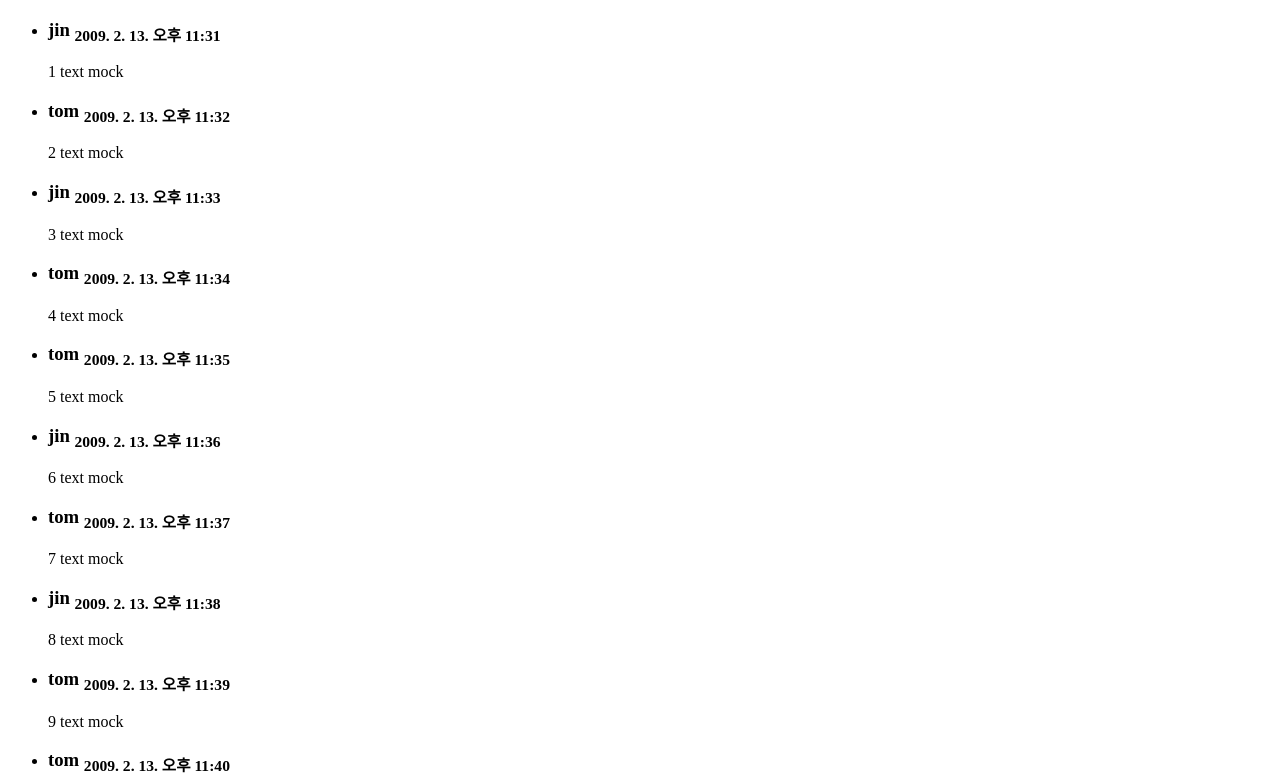
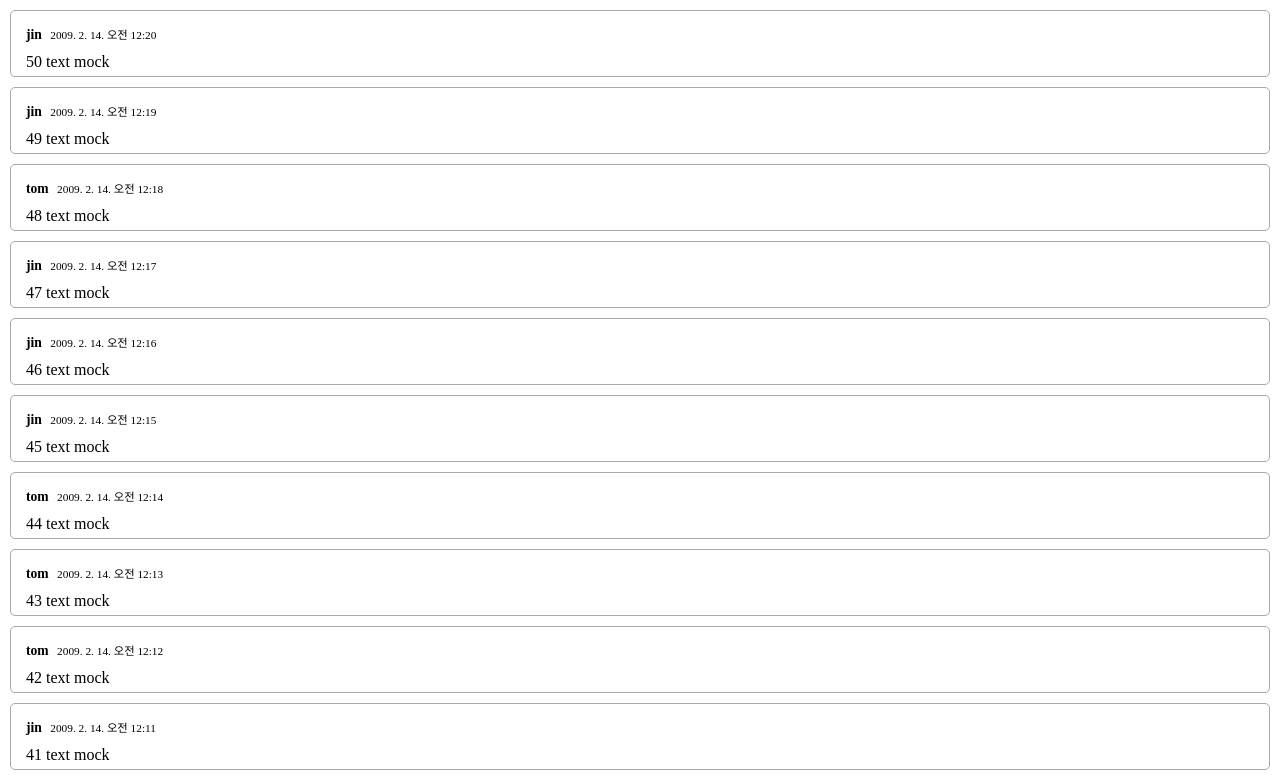
Before and after one commit to rlaqudwls25/CRUD, a Next.js app in the folder client/: page / in a window 1280 px wide. Shown: the top 778 px of the page. Built offline with nearby package versions, Linux system fonts and the light colour scheme.

Commit message:
global css 추가

```diff
--- a/client/components/MsgList.jsx
+++ b/client/components/MsgList.jsx
@@ -10,7 +10,8 @@
     userId: getRandomUserId(),
     timestamp: 1234567890123 + i * 1000 * 60,
     text: `${i + 1} text mock`,
-  }));
+  }))
+  .reverse();
 
 const MsgList = () => {
   return (
--- /dev/null
+++ b/client/pages/_app.jsx
@@ -0,0 +1,10 @@
+import './index.scss';
+
+const App = ({ Component, pageProps }) => <Component {...pageProps} />;
+
+App.getInitialProps = async ({ ctx, Component }) => {
+  const pageProps = await Component.getInitialProps?.(ctx);
+  return { pageProps };
+};
+
+export default App;
--- a/client/pages/index.jsx
+++ b/client/pages/index.jsx
@@ -1,5 +1,6 @@
 import React from 'react';
 import MsgList from '../components/MsgList';
+import '/pages/index.jsx';
 
 const Home = () => {
   return (
--- /dev/null
+++ b/client/pages/index.scss
@@ -0,0 +1,65 @@
+body {
+  margin: 0;
+}
+#__next {
+  margin: 10px;
+}
+h1 {
+  text-align: center;
+  margin: 20px 0;
+}
+.messages {
+  list-style: none;
+  padding: 0;
+  margin: 0;
+  &__input {
+    display: flex;
+    width: 80%;
+    max-width: 700px;
+    min-width: 400px;
+    margin: 0 auto 10px;
+    > * {
+      box-sizing: border-box;
+    }
+    textarea {
+      padding: 10px;
+      flex-grow: 1;
+    }
+    button {
+      margin-left: 5px;
+      width: 60px;
+    }
+  }
+  &__item {
+    position: relative;
+    margin: 10px 0;
+    padding: 15px 15px 5px;
+    border-radius: 5px;
+    border: solid 1px #aaa;
+    h3 {
+      font-size: 0.85em;
+      margin: 0 0 10px;
+    }
+    sub {
+      font-weight: normal;
+      margin-left: 5px;
+      vertical-align: baseline;
+    }
+    p {
+      margin: 10px 0;
+    }
+    &:hover .messages__buttons {
+      display: block;
+    }
+    .messages__input {
+      width: 100%;
+    }
+  }
+  &__buttons {
+    display: none;
+    position: absolute;
+    text-align: right;
+    right: 10px;
+    bottom: 10px;
+  }
+}
```
